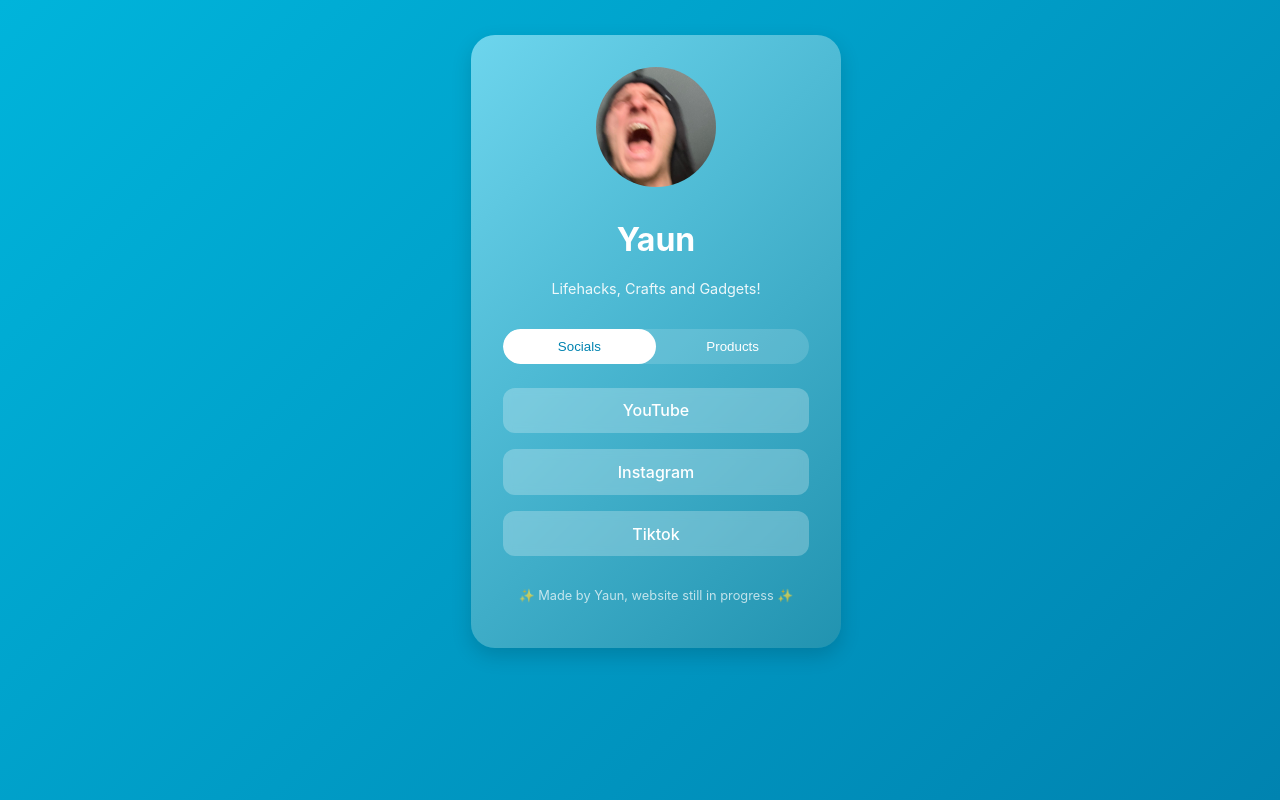
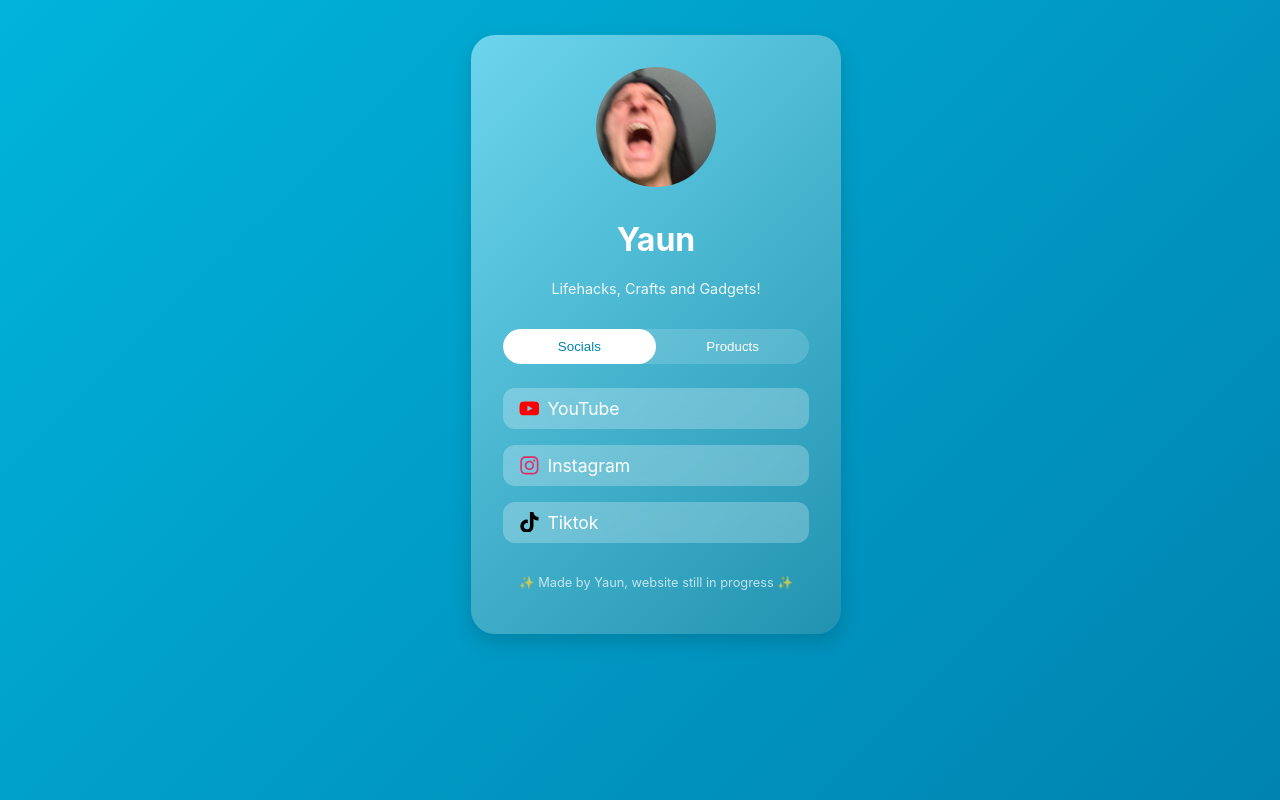
Before and after one commit to JohnnyCiepiela/yaun-links, a React (Create React App) app: page / in a window 1280 px wide. Built offline with nearby package versions, Linux system fonts and the light colour scheme.

Commit message:
refactor the links buttons and include icons for social media from react-icons

```diff
--- a/package.json
+++ b/package.json
@@ -10,6 +10,7 @@
     "@testing-library/user-event": "^13.5.0",
     "react": "^19.2.0",
     "react-dom": "^19.2.0",
+    "react-icons": "^5.5.0",
     "react-scripts": "5.0.1",
     "web-vitals": "^2.1.4"
   },
--- a/src/App.css
+++ b/src/App.css
@@ -90,14 +90,24 @@
 
 .link-btn {
   background: rgba(255, 255, 255, 0.25);
-  color: white;
+  border-radius: 12px;
+  display: flex;
+  align-items: center;
+  gap: 8px;
+  font-size: 1.1rem;
+  padding: 10px 16px;
   text-decoration: none;
-  padding: 0.8rem 1rem;
-  border-radius: 12px;
-  font-weight: 500;
-  transition: all 0.2s ease-in-out;
+  color: inherit;
+  transition: transform 0.2s ease;
   backdrop-filter: blur(5px);
 }
+
+.icon {
+  display: flex;
+  align-items: center;
+  font-size: 1.3rem;
+}
+
 
 .link-btn:hover {
   background: rgba(255, 255, 255, 0.35);
--- a/src/App.js
+++ b/src/App.js
@@ -1,14 +1,17 @@
 import './App.css';
 import avatar from './avatar.jpg';
 import { useState, useRef, useEffect } from 'react';
+import { FaYoutube, FaInstagram, FaTiktok } from 'react-icons/fa';
+
 
 function App() {
     const [view, setView] = useState('socials'); // 'socials' or 'products'
     const socials = [
-        { label: 'YouTube', url: 'https://www.youtube.com/@itsyaun' },
-        { label: 'Instagram', url: 'https://www.instagram.com/yaun2000/' },
-        { label: 'Tiktok', url: 'https://www.tiktok.com/@yaun2000' }
+        { label: 'YouTube', url: 'https://www.youtube.com/@itsyaun', icon: <FaYoutube color="#FF0000" /> },
+        { label: 'Instagram', url: 'https://www.instagram.com/yaun2000/', icon: <FaInstagram color="#E1306C" /> },
+        { label: 'Tiktok', url: 'https://www.tiktok.com/@yaun2000', icon: <FaTiktok color="#000000" /> }
     ];
+
 
     const products = [
         { label: 'Gadget X', url: '/most-viral' },
@@ -73,7 +76,8 @@
                             rel="noopener noreferrer"
                             className="link-btn"
                         >
-                            {link.label}
+                            {link.icon && <span className="icon">{link.icon}</span>}
+                            <span>{link.label}</span>
                         </a>
                     ))}
                 </div>
```
Also changed, not shown: 1 other file (tests, documents, lock files or other folders).
